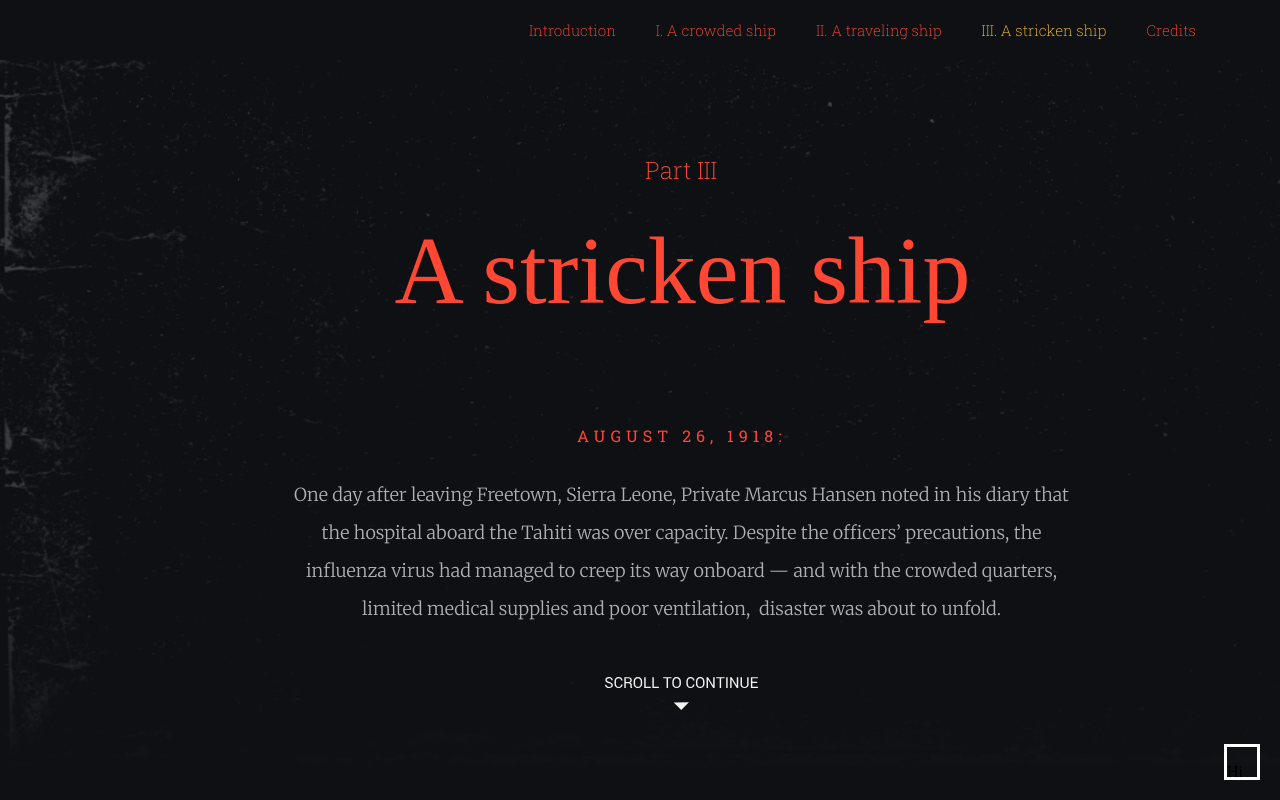
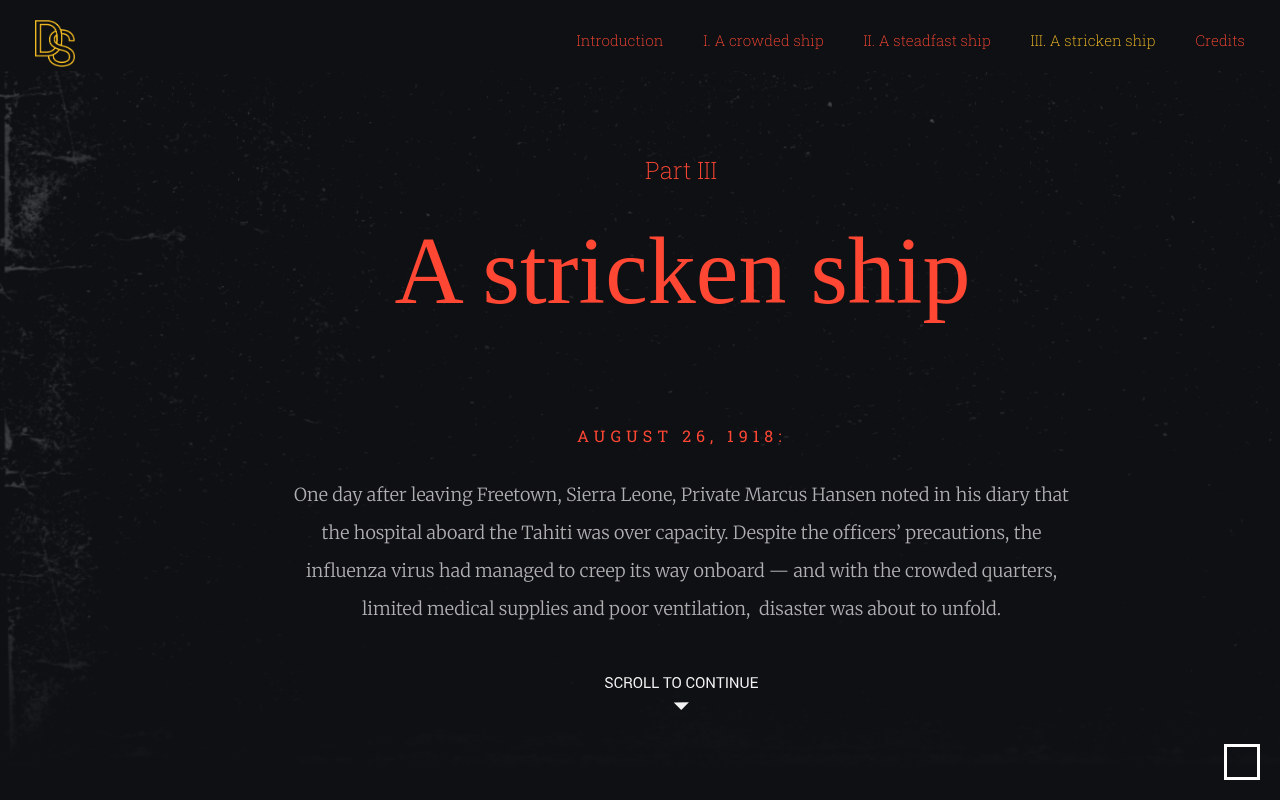
Before and after one commit to HeynongMan1/DeathShip, a plain HTML site: page Part3.html in a window 1280 px wide. Shown: the top 800 px of the page. Drawn offline with Linux system fonts and the light colour scheme.

Commit message:
Latest version of part 3 as of 8:30 pm, Oct 5

```diff
--- a/Part3.html
+++ b/Part3.html
@@ -31,6 +31,7 @@
 
 
 /* The navigation bar */
+/* The navigation bar */
 .navbar {
   z-index: 1000;
   overflow: hidden;
@@ -43,11 +44,10 @@
 
 /* Links inside the navbar */
 .navbar a {
-  float: right;
   display: block;
   color: #FF4733;
   text-align: center;
-  padding: 20px 20px;
+  padding: 30px 20px 10px 20px;
   text-decoration: none;
   font-family: 'roboto slab';
   font-weight: 300;
@@ -87,18 +87,21 @@ transform: scale(1.1);
 
 
 <div class="navbar">
+	 <a class="hvr-grow" href="#contact" style="float: left; margin-left: 15px; margin-top: -10px; margin-bottom: -10px;">
+	 <img src=" Part3.hyperesources/logo@3x.png" style="width:40px; height: auto;">
+	 </a>
+	 <a class="hvr-grow" href="#contact" style="margin-right: 15px; float: right;">Credits</a>
+	 <a class="hvr-grow" href="https://heynongman1.github.io/DeathShip/Part3" style="float: right; color: #F9C024;">III. A stricken ship</a>
+	 <a class="hvr-grow" href="https://heynongman1.github.io/DeathShip/Part2" style="float: right;">II. A steadfast ship</a>
+	 <a class="hvr-grow" href="https://heynongman1.github.io/DeathShip/Part1" style="float: right;">I. A crowded ship</a>
+	 <a class="hvr-grow" href="https://heynongman1.github.io/DeathShip/" style="float: right;">Introduction</a>
 
-	  <a class="hvr-grow" href="#contact" style="margin-right: 5%;">Credits</a>
-	  <a class="hvr-grow" href="https://heynongman1.github.io/DeathShip/Part3" style="color: #F9C024;">III. A stricken ship</a>
-	  <a class="hvr-grow" href="#contact">II. A traveling ship</a>
-	  <a class="hvr-grow" href="https://heynongman1.github.io/DeathShip/Part1">I. A crowded ship</a>
-	  <a class="hvr-grow" href="https://heynongman1.github.io/DeathShip/">Introduction</a>
+
 </div>
 
 <div class="toTop">
-<p>Hi</p>
+<img></img>
 </div>
-
 
 
 
@@ -108,7 +111,7 @@ transform: scale(1.1);
 	<!-- copy these lines to your document: -->
 
 	<div id="part3_hype_container" class="HYPE_document" style="margin:auto;position:relative;width:1366px;height:24419px;overflow:hidden;">
-		<script type="text/javascript" charset="utf-8" src="Part3.hyperesources/part3_hype_generated_script.js?25262"></script>
+		<script type="text/javascript" charset="utf-8" src="Part3.hyperesources/part3_hype_generated_script.js?65607"></script>
 	</div>
 
 	<!-- end copy -->
```
Also changed, not shown: Part3.hyperesources/logo@3x.png (added), Part3.hyperesources/part3_hype_generated_script.js, 1 other file.
